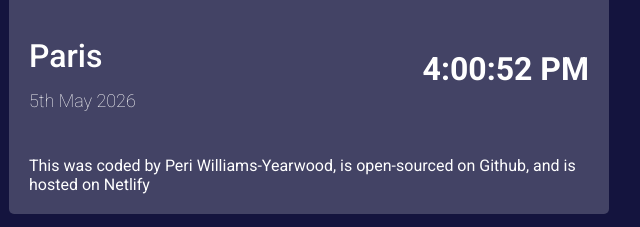
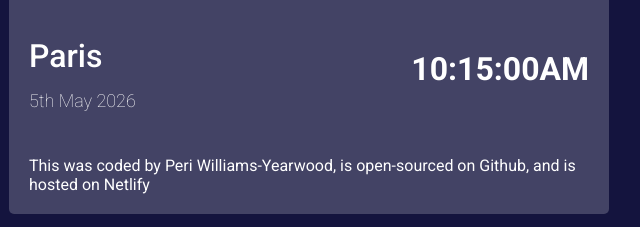
Before and after one commit to Pezza242/world-clock-project, a plain HTML site: page index.html in a window 1280 px wide. Shown: the part 187-414 px from the top of the page, 331-971 px from the left. Drawn offline with nearby package versions, Linux system fonts and the light colour scheme; a script that the page names is missing; a web font is replaced by a local one.

Commit message:
Changed moment CDN link
Found that it wasn't showing the actual time in Paris. Now that it's changed its showing the actual time now

```diff
--- a/index.html
+++ b/index.html
@@ -4,7 +4,7 @@
     <meta charset="UTF-8">
     <meta name="viewport" content="width=device-width, initial-scale=1.0">
     <script src="https://cdnjs.cloudflare.com/ajax/libs/moment.js/2.30.1/moment.min.js"></script>
-    <script src="https://cdnjs.cloudflare.com/ajax/libs/moment-timezone/0.6.0/moment-timezone.min.js"></script>
+    <script src="https://cdnjs.cloudflare.com/ajax/libs/moment-timezone/0.6.0/moment-timezone-with-data-1970-2030.js"></script>
     <link rel="stylesheet" href="src/style.css" />
     <link rel="preconnect" href="https://fonts.googleapis.com">
 <link rel="preconnect" href="https://fonts.gstatic.com" crossorigin>
```
